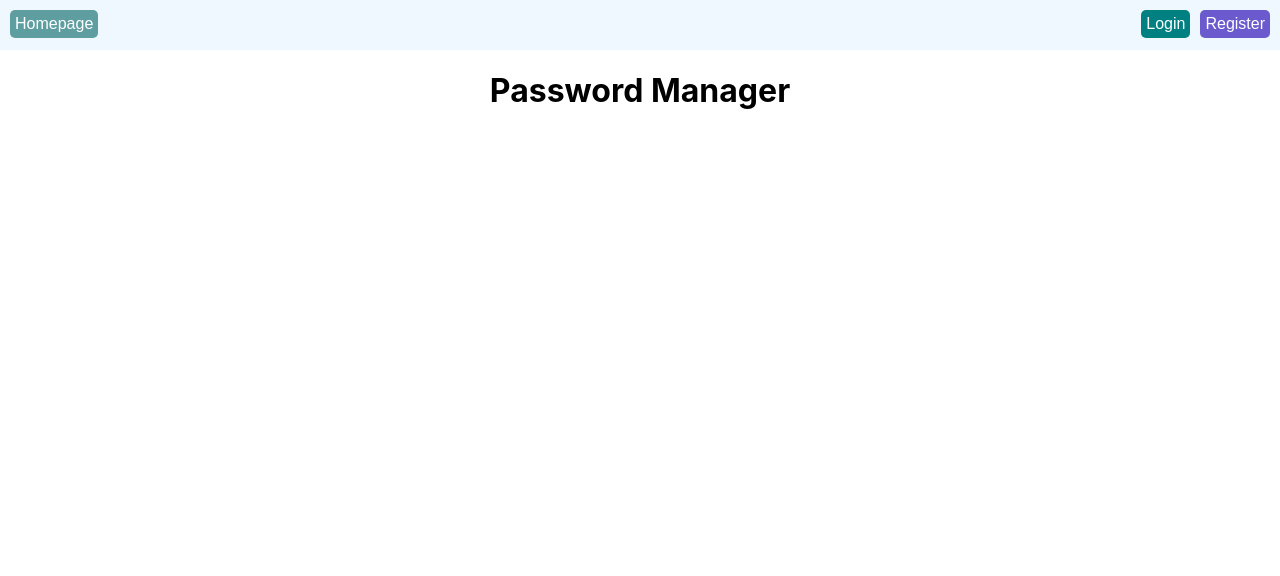
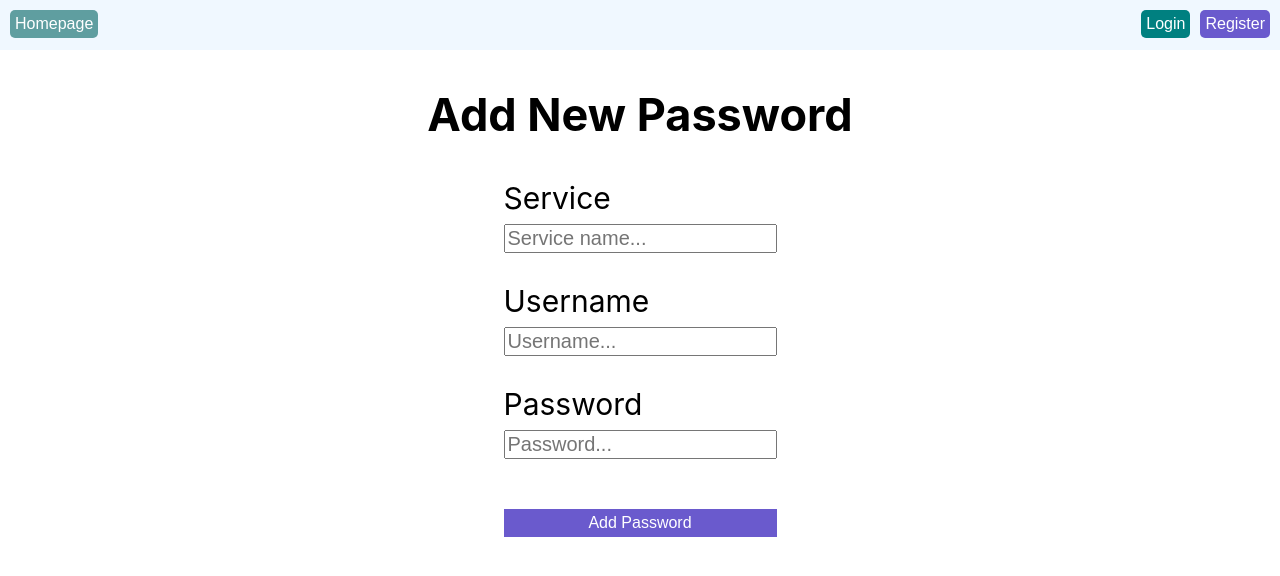
Before and after one commit to EazazJ1/PasswordManager, a React (Create React App) app in the folder frontend/: page /passwords/new in a window 1280 px wide. Shown: the top 576 px of the page. Built offline with nearby package versions, Linux system fonts and the light colour scheme.

Commit message:
Fixed bug with add passwords button, and added text to homepage.

```diff
--- a/frontend/src/App.js
+++ b/frontend/src/App.js
@@ -17,7 +17,8 @@ function App() {
       <Routes>
         <Route path="/" element={<Homepage />} />
         <Route path="/login/new" element={<Register/>} />
-        <Route path="/passwords/new" element={localStorage.getItem("user") ? <AddPassword /> : <Homepage />} />
+        <Route path="/passwords/new" element={<AddPassword /> } />
+        {/* <Route path="/passwords/new" element={localStorage.getItem("user") ? <AddPassword /> : <Homepage />} /> */}
         <Route path="/login" element={<Login />} />
         <Route path="/main" element={<Mainpage />} />
         <Route path="/update" element={<EditForm />} />
--- a/frontend/src/pages/homepage.css
+++ b/frontend/src/pages/homepage.css
@@ -34,3 +34,7 @@
 .homeTitle{
   text-align: center;
 }
+
+.loginMsg{
+  text-align: center;
+}
--- a/frontend/src/pages/homepage.js
+++ b/frontend/src/pages/homepage.js
@@ -3,7 +3,8 @@ import "./homepage.css";
 
 const Homepage = () => {
 
-  return (<div><h1 className="homeTitle">Password Manager</h1></div>);
+  // return (<div><h1 className="homeTitle">Password Manager</h1></div>);
+  return (<div><h1 className="homeTitle">Password Manager</h1><br/><br/><h2 className="loginMsg">Login to manage passwords.</h2></div>);
 
 };
 
```
